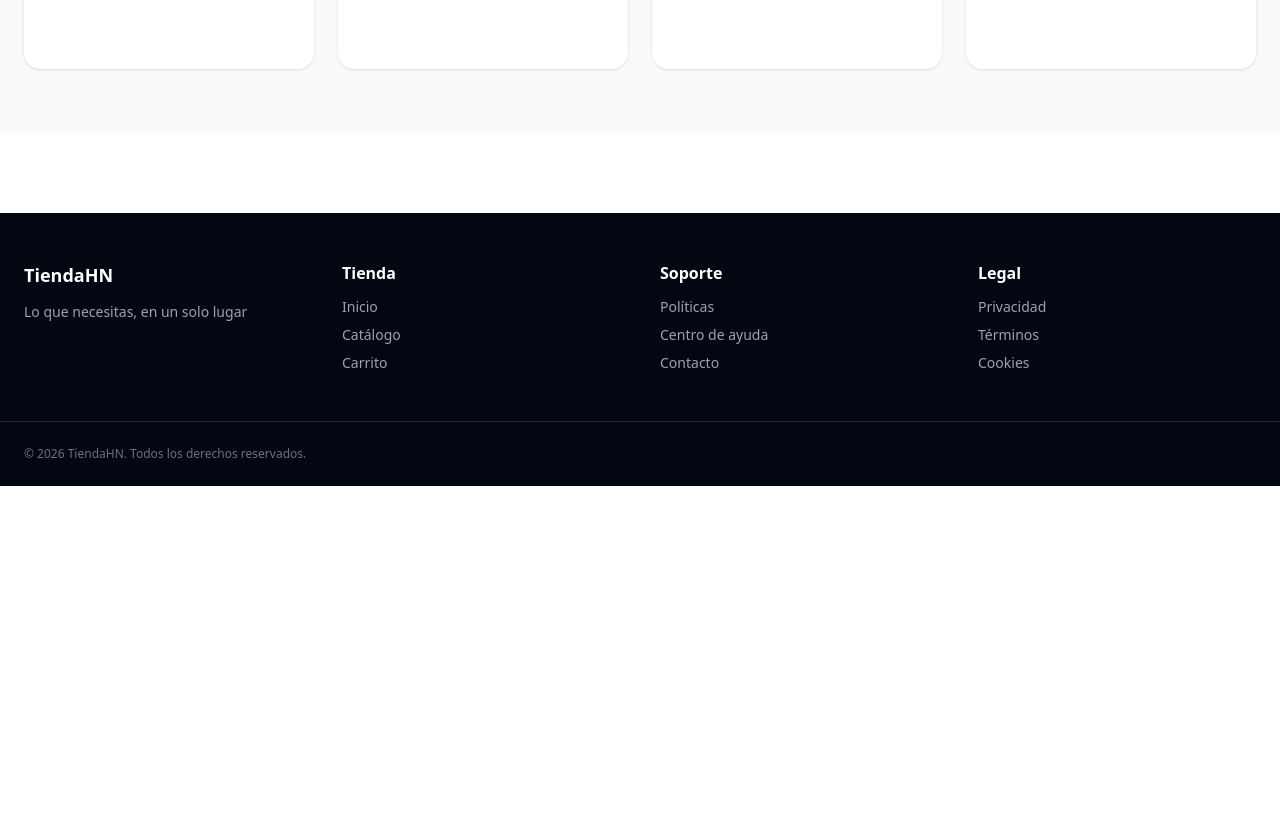
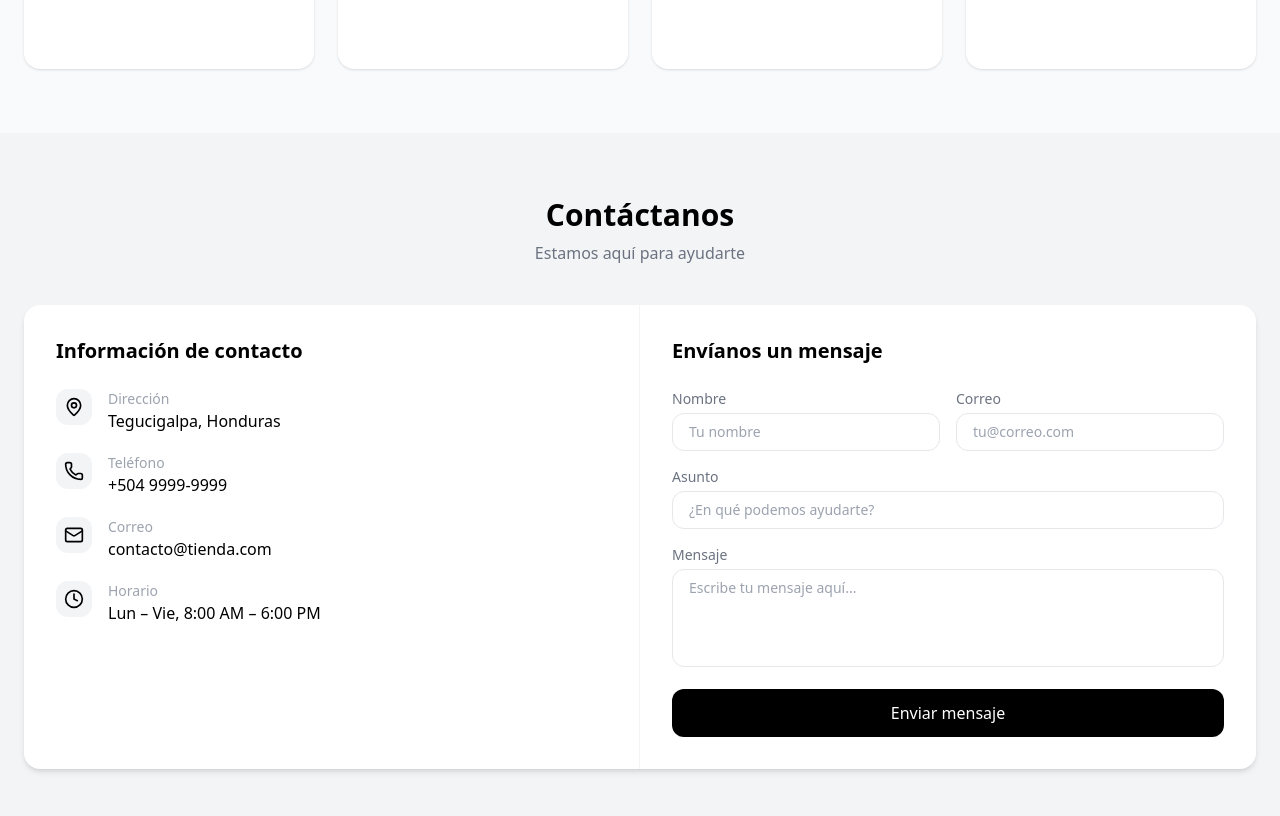
Before and after one commit to damarymejia/ProyectoEconomia2, a React (Create React App) app in the folder frontend/: page / in a window 1280 px wide. Shown: the part 1920-2736 px from the top of the page. Before the commit the page ends 2406 px from the top, so only its background shows below. Built offline with nearby package versions, Linux system fonts and the light colour scheme.

Commit message:
Implement Contact section with inquiry form
Added a new Contact section with a form for user inquiries.

```diff
--- a/frontend/src/pages/Home.jsx
+++ b/frontend/src/pages/Home.jsx
@@ -5,7 +5,11 @@ import {
   ShieldCheck,
   Truck,
   Sparkles,
-  Star
+  Star,
+  MapPin,
+  Phone,
+  Mail,
+  Clock
 } from 'lucide-react';
 
 import { PRODUCTS } from '../data/products';
@@ -68,7 +72,7 @@ function Features() {
   );
 }
 
-
+/* CATEGORIES — ahora con Link funcional */
 function Categories() {
   return (
     <section className="bg-gray-100 text-black py-16">
@@ -83,14 +87,18 @@ function Categories() {
 
         <div className="grid md:grid-cols-4 gap-6">
           {CATEGORIES.map((c) => (
-            <motion.div
+            <Link
               key={c.name}
-              whileHover={{ scale: 1.05 }}
-              className="bg-white text-black rounded-2xl p-8 text-center shadow-lg cursor-pointer"
+              to={`/products?category=${encodeURIComponent(c.name)}`}
             >
-              <h3 className="font-semibold text-lg">{c.name}</h3>
-              <p className="text-sm text-gray-500 mt-2">Ver productos</p>
-            </motion.div>
+              <motion.div
+                whileHover={{ scale: 1.05 }}
+                className="bg-white text-black rounded-2xl p-8 text-center shadow-lg cursor-pointer"
+              >
+                <h3 className="font-semibold text-lg">{c.name}</h3>
+                <p className="text-sm text-gray-500 mt-2">Ver productos</p>
+              </motion.div>
+            </Link>
           ))}
         </div>
 
@@ -99,7 +107,7 @@ function Categories() {
   );
 }
 
-
+/* PRODUCT CARD */
 function ProductCard({ product }) {
   return (
     <Link to={`/product/${product.id}`} className="group">
@@ -133,6 +141,129 @@ function ProductCard({ product }) {
   );
 }
 
+/* CONTACT — sección nueva */
+function Contact() {
+  const [form, setForm] = useState({ name: '', email: '', subject: '', message: '' });
+  const [sent, setSent] = useState(false);
+
+  const handleChange = (e) =>
+    setForm({ ...form, [e.target.name]: e.target.value });
+
+  const handleSubmit = () => {
+    if (!form.name || !form.email || !form.message) return;
+    // Aquí conecta con tu backend o servicio de email
+    console.log('Formulario enviado:', form);
+    setSent(true);
+    setForm({ name: '', email: '', subject: '', message: '' });
+  };
+
+  const info = [
+    { icon: <MapPin size={20} />, label: 'Dirección', value: 'Tegucigalpa, Honduras' },
+    { icon: <Phone size={20} />, label: 'Teléfono', value: '+504 9999-9999' },
+    { icon: <Mail size={20} />, label: 'Correo', value: 'contacto@tienda.com' },
+    { icon: <Clock size={20} />, label: 'Horario', value: 'Lun – Vie, 8:00 AM – 6:00 PM' }
+  ];
+
+  return (
+    <section className="bg-gray-100 py-16">
+      <div className="max-w-7xl mx-auto px-6">
+
+        <div className="text-center mb-10">
+          <h2 className="text-3xl font-bold">Contáctanos</h2>
+          <p className="text-gray-500 mt-2">Estamos aquí para ayudarte</p>
+        </div>
+
+        <div className="bg-white rounded-2xl shadow-md overflow-hidden grid md:grid-cols-2">
+
+          {/* Información de contacto */}
+          <div className="p-8 border-r border-gray-100">
+            <h3 className="text-xl font-semibold mb-6">Información de contacto</h3>
+            <div className="space-y-5">
+              {info.map((item) => (
+                <div key={item.label} className="flex items-start gap-4">
+                  <div className="bg-gray-100 p-2 rounded-xl">{item.icon}</div>
+                  <div>
+                    <p className="text-sm text-gray-400">{item.label}</p>
+                    <p className="font-medium">{item.value}</p>
+                  </div>
+                </div>
+              ))}
+            </div>
+          </div>
+
+          {/* Formulario */}
+          <div className="p-8">
+            <h3 className="text-xl font-semibold mb-6">Envíanos un mensaje</h3>
+
+            {sent ? (
+              <div className="bg-green-50 border border-green-200 text-green-700 rounded-xl p-4 text-center">
+                ¡Mensaje enviado! Te responderemos pronto.
+              </div>
+            ) : (
+              <div className="space-y-4">
+                <div className="grid grid-cols-2 gap-4">
+                  <div>
+                    <label className="text-sm text-gray-500 mb-1 block">Nombre</label>
+                    <input
+                      name="name"
+                      value={form.name}
+                      onChange={handleChange}
+                      placeholder="Tu nombre"
+                      className="w-full border border-gray-200 rounded-xl px-4 py-2 text-sm focus:outline-none focus:ring-2 focus:ring-black"
+                    />
+                  </div>
+                  <div>
+                    <label className="text-sm text-gray-500 mb-1 block">Correo</label>
+                    <input
+                      name="email"
+                      type="email"
+                      value={form.email}
+                      onChange={handleChange}
+                      placeholder="tu@correo.com"
+                      className="w-full border border-gray-200 rounded-xl px-4 py-2 text-sm focus:outline-none focus:ring-2 focus:ring-black"
+                    />
+                  </div>
+                </div>
+
+                <div>
+                  <label className="text-sm text-gray-500 mb-1 block">Asunto</label>
+                  <input
+                    name="subject"
+                    value={form.subject}
+                    onChange={handleChange}
+                    placeholder="¿En qué podemos ayudarte?"
+                    className="w-full border border-gray-200 rounded-xl px-4 py-2 text-sm focus:outline-none focus:ring-2 focus:ring-black"
+                  />
+                </div>
+
+                <div>
+                  <label className="text-sm text-gray-500 mb-1 block">Mensaje</label>
+                  <textarea
+                    name="message"
+                    value={form.message}
+                    onChange={handleChange}
+                    placeholder="Escribe tu mensaje aquí..."
+                    rows={4}
+                    className="w-full border border-gray-200 rounded-xl px-4 py-2 text-sm focus:outline-none focus:ring-2 focus:ring-black resize-none"
+                  />
+                </div>
+
+                <button
+                  onClick={handleSubmit}
+                  className="w-full bg-black text-white py-3 rounded-xl font-medium hover:bg-gray-800 transition"
+                >
+                  Enviar mensaje
+                </button>
+              </div>
+            )}
+          </div>
+
+        </div>
+      </div>
+    </section>
+  );
+}
+
 /* HOME */
 export default function Home() {
   const featured = useMemo(() => PRODUCTS.slice(0, 8), []);
@@ -156,6 +287,8 @@ export default function Home() {
         </div>
       </section>
 
+      <Contact />
+
     </main>
   );
 }
```
